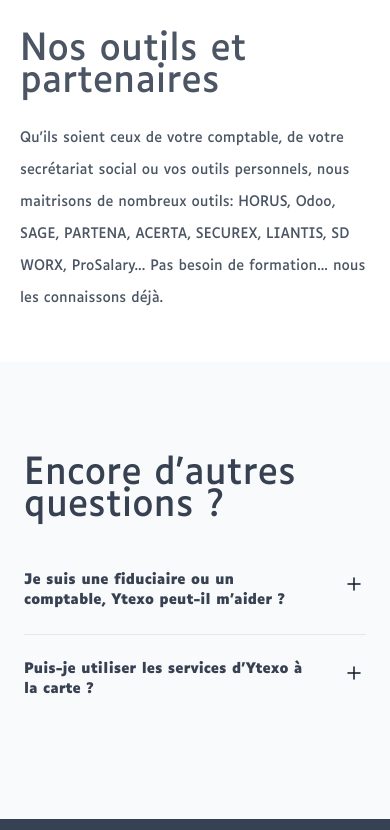
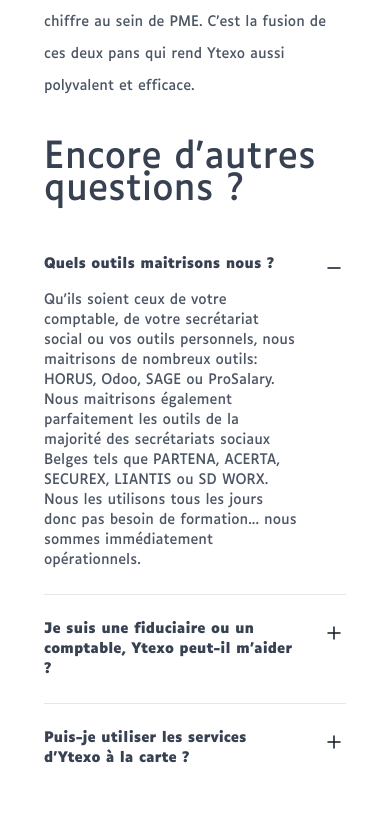
Before and after one commit to RRINKIN/ytexo, a plain HTML site: page index.html in a window 390 px wide. Shown: the part 4974-5804 px from the top of the page. Drawn offline with nearby package versions, Linux system fonts and the light colour scheme; files whose address does not match are found by name.

Commit message:
Improvement FAQ for mobile

```diff
--- a/index.html
+++ b/index.html
@@ -38,7 +38,7 @@
             <a href="/#apropos" class="text-xs font-semibold leading-6 text-white hover:text-red-700">A propos</a>
             <a href="/#services" class="text-xs font-semibold leading-6 text-white hover:text-red-700">Expertises</a>
             <a href="/#formules" class="text-xs font-semibold leading-6 text-white hover:text-red-700">Formules</a>
-            <a href="/#outils" class="text-xs font-semibold leading-6 text-white hover:text-red-700">Outils</a>
+            <a href="/#FAQ" class="text-xs font-semibold leading-6 text-white hover:text-red-700">FAQ</a>
             <a href="/#contact" class="text-xs font-semibold leading-6 text-white hover:text-red-700">Contact</a>
           </div>
         </nav>
@@ -65,7 +65,7 @@
                   <a href="/#apropos" id="menu-button-close-3" class="-mx-3 block rounded-lg px-3 py-2 text-base font-semibold leading-7 text-white hover:bg-red-700">A propos</a>
                   <a href="/#services" id="menu-button-close-4" class="-mx-3 block rounded-lg px-3 py-2 text-base font-semibold leading-7 text-white hover:bg-red-700">Expertises</a>
                   <a href="/#formules" id="menu-button-close-4" class="-mx-3 block rounded-lg px-3 py-2 text-base font-semibold leading-7 text-white hover:bg-red-700">Formules</a>
-                  <a href="/#outils" id="menu-button-close-5" class="-mx-3 block rounded-lg px-3 py-2 text-base font-semibold leading-7 text-white hover:bg-red-700">Outils</a>
+                  <a href="/#FAQ" id="menu-button-close-5" class="-mx-3 block rounded-lg px-3 py-2 text-base font-semibold leading-7 text-white hover:bg-red-700">FAQ</a>
                   <a href="/#contact" id="menu-button-close-6" class="-mx-3 block rounded-lg px-3 py-2 text-base font-semibold leading-7 text-white hover:bg-red-700">Contact</a>
                 </div>
               </div>
@@ -231,8 +231,8 @@
         </div>
       </div>
     </section>
-    <section id="outils" class="min-[320px]:px-5 lg:px-48 lg:mb-12 flex min-[320px]:flex-col sm:flex-row gap-x-8 py-12">
-      <div class="min-[320px]:w-full sm:max-w-[50%] min-[320px]:pb-5 ">
+    <section id="FAQ" class="bg-white flex min-[320px]:flex-col sm:flex-row my-24 min-[320px]:mx-5 sm:mx-24">
+      <div class="min-[320px]:w-full sm:max-w-[30%] min-[320px]:mb-10 sm:mb-0 px-6">
         <h2 class="text-4xl leading-8 text-gray-600 my-6">A propos de nous</h2>
         <p class="text-sm leading-8 text-gray-600">
           Ytexo est le fruit de 15 ans d’expériences en tant que directeur ou responsable des
@@ -241,19 +241,29 @@
           de PME. C’est la fusion de ces deux pans qui rend Ytexo aussi polyvalent et efficace.
         </p>
       </div>
-      <div class="min-[320px]:w-full sm:max-w-[50%]">
-        <h2 class="text-4xl leading-8 text-gray-600 my-6">Nos outils et partenaires</h2>
-        <p class="text-sm leading-8 text-gray-600">
-          Qu'ils soient ceux de votre comptable, de votre secrétariat social ou vos outils personnels, nous maitrisons de nombreux outils: HORUS, Odoo, SAGE, PARTENA, ACERTA, SECUREX, LIANTIS, SD WORX, ProSalary...
-          Pas besoin de formation... nous les connaissons déjà.
-        </p>
-      </div>
-    </section>
-    <section id="FAQ" class="bg-gray-50">
-      <div class="mx-auto max-w-7xl px-6 py-24 sm:py-32 lg:px-8 lg:py-20">
+      <div class="mx-auto max-w-7xl px-6 lg:px-8">
           <div class="mx-auto max-w-4xl">
               <h2 class="text-4xl leading-8 text-gray-700 pb-6">Encore d'autres questions ?</h2>
               <dl class="mt-16 divide-y divide-gray-900/10" id="faq-list">
+                  <div class="py-6 first:pt-0 last:pb-0 faq-item">
+                      <dt>
+                          <button type="button" class="flex w-full items-start justify-between text-left text-gray-900 faq-button" aria-controls="faq-answer-0" aria-expanded="true">
+                              <span class="text-sm font-semibold text-gray-700">Quels outils maitrisons nous ?</span>
+                              <span class="ml-6 flex h-7 items-center faq-icon">
+                                  <svg class="size-6 open-icon hidden" fill="none" viewBox="0 0 24 24" stroke-width="1.5" stroke="currentColor" aria-hidden="true" data-slot="icon">
+                                      <path stroke-linecap="round" stroke-linejoin="round" d="M12 6v12m6-6H6" />
+                                  </svg>
+                                  <svg class="size-6 close-icon" fill="none" viewBox="0 0 24 24" stroke-width="1.5" stroke="currentColor" aria-hidden="true" data-slot="icon">
+                                      <path stroke-linecap="round" stroke-linejoin="round" d="M18 12H6" />
+                                  </svg>
+                              </span>
+                          </button>
+                      </dt>
+                      <dd class="mt-2 pr-12 faq-answer" id="faq-answer-0">
+                          <p class="text-sm text-gray-600">Qu'ils soient ceux de votre comptable, de votre secrétariat social ou vos outils personnels, nous maitrisons de nombreux outils: HORUS, Odoo, SAGE ou ProSalary. Nous maitrisons également parfaitement les outils de la majorité des secrétariats sociaux Belges tels que PARTENA, ACERTA, SECUREX, LIANTIS ou SD WORX.
+                            Nous les utilisons tous les jours donc pas besoin de formation... nous sommes immédiatement opérationnels.</p>
+                      </dd>
+                  </div>
                   <div class="py-6 first:pt-0 last:pb-0 faq-item">
                       <dt>
                           <button type="button" class="flex w-full items-start justify-between text-left text-gray-900 faq-button" aria-controls="faq-answer-0" aria-expanded="false">
```
